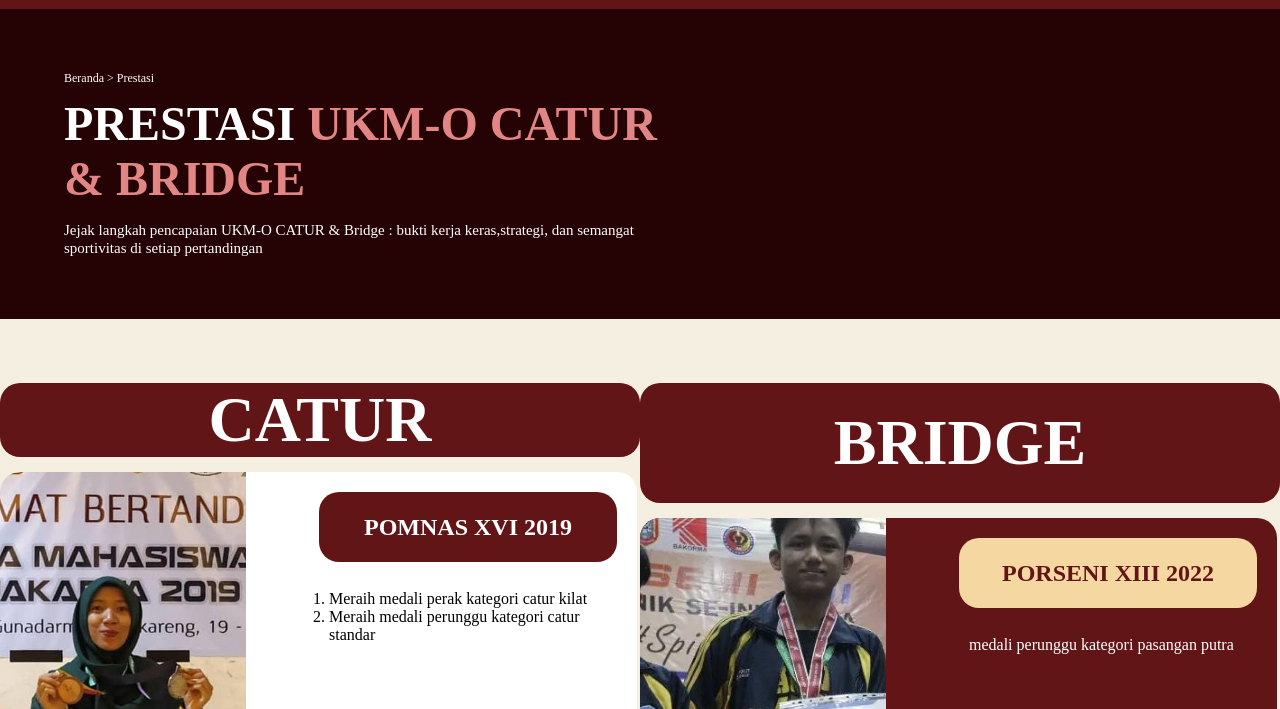
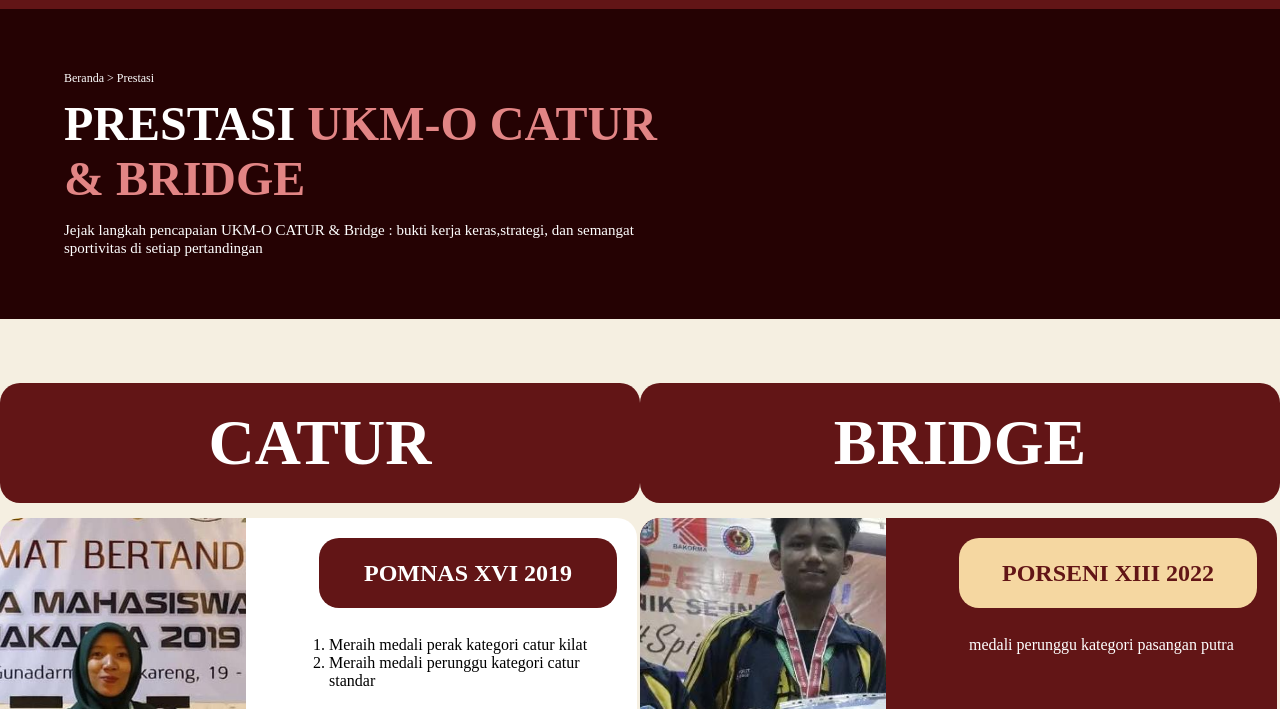
Before and after one commit to HamdSatoru/UKMOcatur, a plain HTML site: page prestasi.html in a window 1280 px wide. Shown: the part 91-800 px from the top of the page. Drawn offline with Linux system fonts and the light colour scheme.

Commit message:
arematerbaru

```diff
--- a/style-prestasi.css
+++ b/style-prestasi.css
@@ -87,8 +87,8 @@
 }
 .catur {
     background-color: #621516;
-    width: 640;
-    height: 120;
+    width: 640px;
+    height: 120px;
     color:#fff;
     border-radius: 20px;
     font-size: 64px;
@@ -150,6 +150,7 @@
     display: grid;
     gap: 15px;
     align-content: start;
+
 
 }
 .judul_prestasi3 {
@@ -264,6 +265,7 @@
     display: grid;
     gap: 15px;
     align-content: start;
+
 
 }
 .kolom2 .judul_prestasi3 {
```
